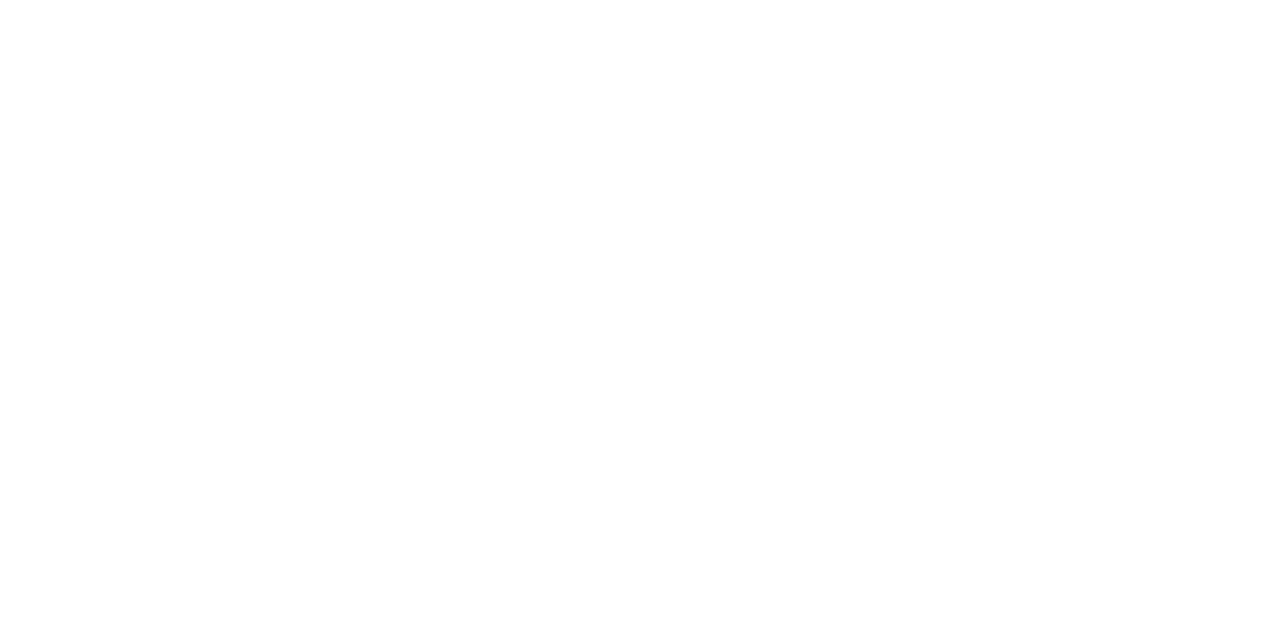
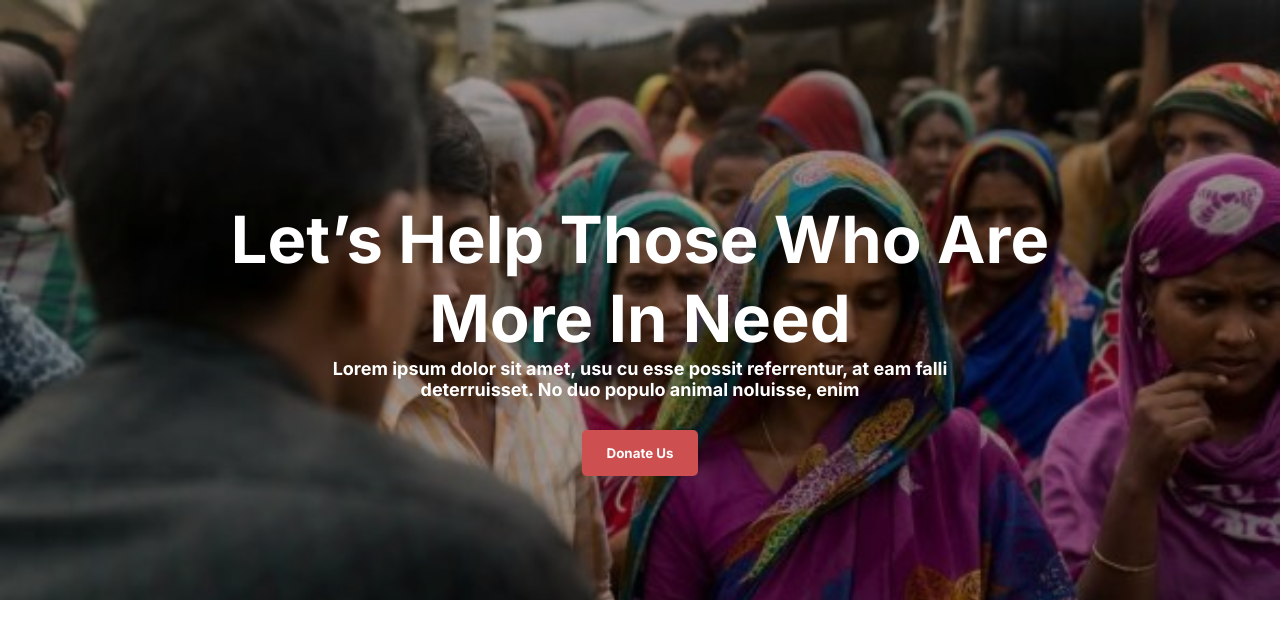
Before and after one commit to sm-alamin/save-our-life-responsive, a plain HTML site: page index.html in a window 1280 px wide. Drawn offline with Linux system fonts and the light colour scheme.

Commit message:
header is done

```diff
--- a/index.html
+++ b/index.html
@@ -8,6 +8,10 @@
     <link rel="stylesheet" href="styles/style.css">
 </head>
 <body>
-
+    <header class="header">
+        <h3>Let’s Help Those Who Are<br/>More In Need</h3>
+        <p>Lorem ipsum dolor sit amet, usu cu esse possit referrentur, at eam falli <br/> deterruisset. No duo populo animal noluisse, enim</p>
+        <button class="primary-btn">Donate Us</button>
+    </header>
 </body>
 </html>
--- a/styles/style.css
+++ b/styles/style.css
@@ -0,0 +1,62 @@
+/* Font */
+@import url('https://fonts.googleapis.com/css2?family=Inter:wght@700&family=Open+Sans&family=Poppins:wght@400;700&display=swap');
+@import url('https://fonts.googleapis.com/css2?family=Inter:wght@700&family=Open+Sans&family=Poppins:wght@400;700&display=swap');
+/* Variables */
+:root{
+    --primary-font: 'Inter', sans-serif;
+    --white: #FFFFFF;
+    --background-black:#545050;
+    --background-magenta:rgb(205, 79, 79);
+
+}
+/* Common Part */
+*{
+    margin: 0;
+    padding: 0;
+    box-sizing: border-box;
+    font-family: var(--primary-font);
+}
+/* header section */
+.header{
+    width: 100%;
+    height: 600px;
+    background-color: var(--background-black);
+    background-image: url("../images/donation1.jpg");
+    background-blend-mode: overlay;
+    background-size: cover;
+    background-repeat: no-repeat;
+    text-align: center;
+    padding:200px 20px;
+    color: var(--white);
+}
+.header h3{
+    font-weight: 700;
+    font-size: 65px;
+    text-align: center;
+}
+.header p{
+    font-size: 18px;
+}
+.primary-btn{
+    margin-top: 30px;
+    padding: 15px 25px;
+    color: var(--white);
+    border: 0;
+    border-radius: 5px;
+    background-color: var(--background-magenta);
+}
+/* *******************************************Media Query********************************** */
+/* Responsive for mobile device */
+@media screen and (max-width: 576px) {
+    /* header */
+    .header h3{
+        font-size: 40px;
+    }
+    .header p{
+        font-size: 12px;
+    }
+}
+/* Responsive for tablet device */
+@media screen and (min-width: 577px) and (max-width: 992px) {
+
+}
```
